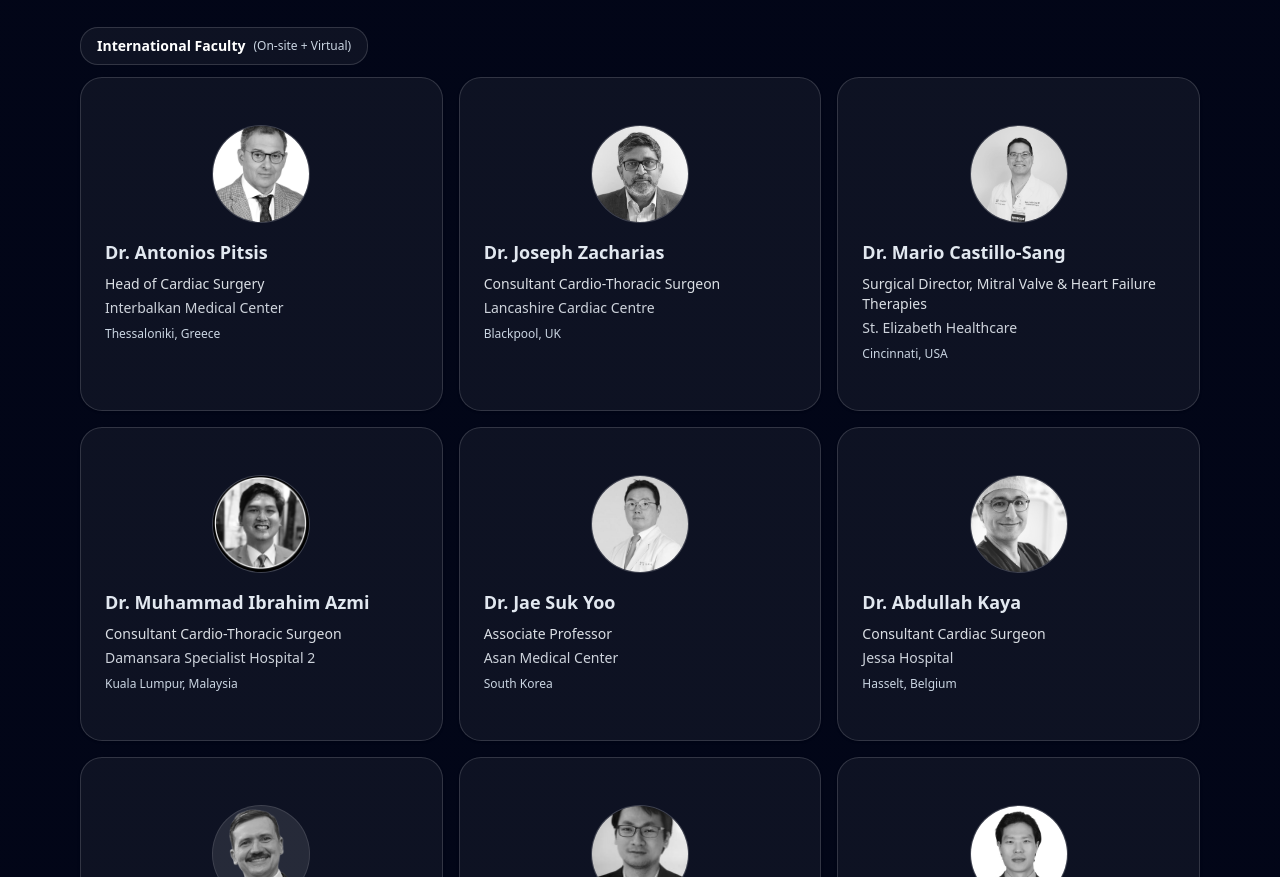
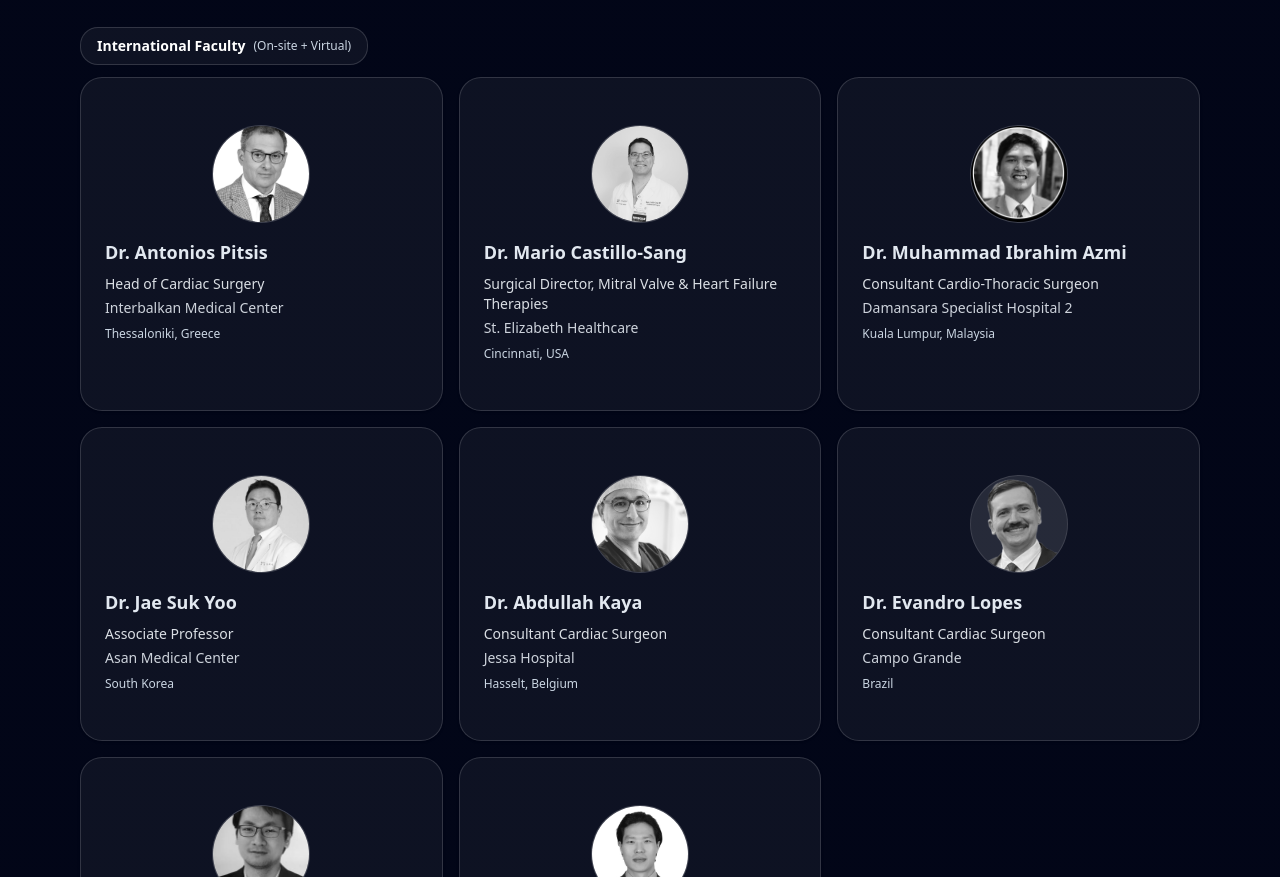
Before and after one commit to boe1981/ecs-edge, a Next.js app: page / in a window 1280 px wide. Shown: the part 1440-2317 px from the top of the page. Built offline with nearby package versions, Linux system fonts and the light colour scheme.

Commit message:
Update workshop page content

```diff
--- a/app/page.tsx
+++ b/app/page.tsx
@@ -34,13 +34,6 @@ const internationalFaculty = [
     org: "Interbalkan Medical Center",
     loc: "Thessaloniki, Greece",
     photo: "/faculty/pitsis.jpg",
-  },
-  {
-    name: "Dr. Joseph Zacharias",
-    title: "Consultant Cardio-Thoracic Surgeon",
-    org: "Lancashire Cardiac Centre",
-    loc: "Blackpool, UK",
-    photo: "/faculty/zacharias.jpg",
   },
   {
     name: "Dr. Mario Castillo-Sang",
```
